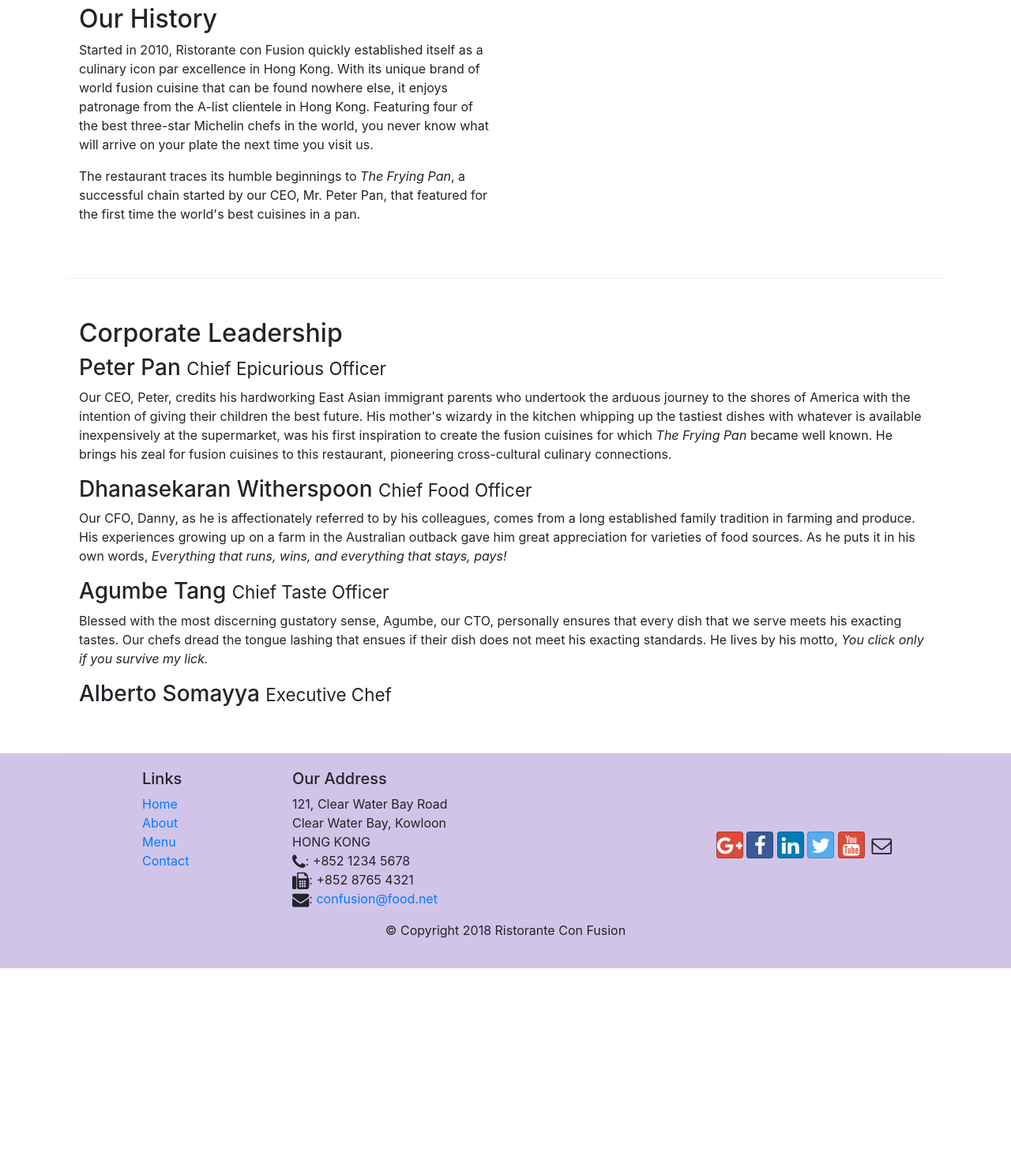
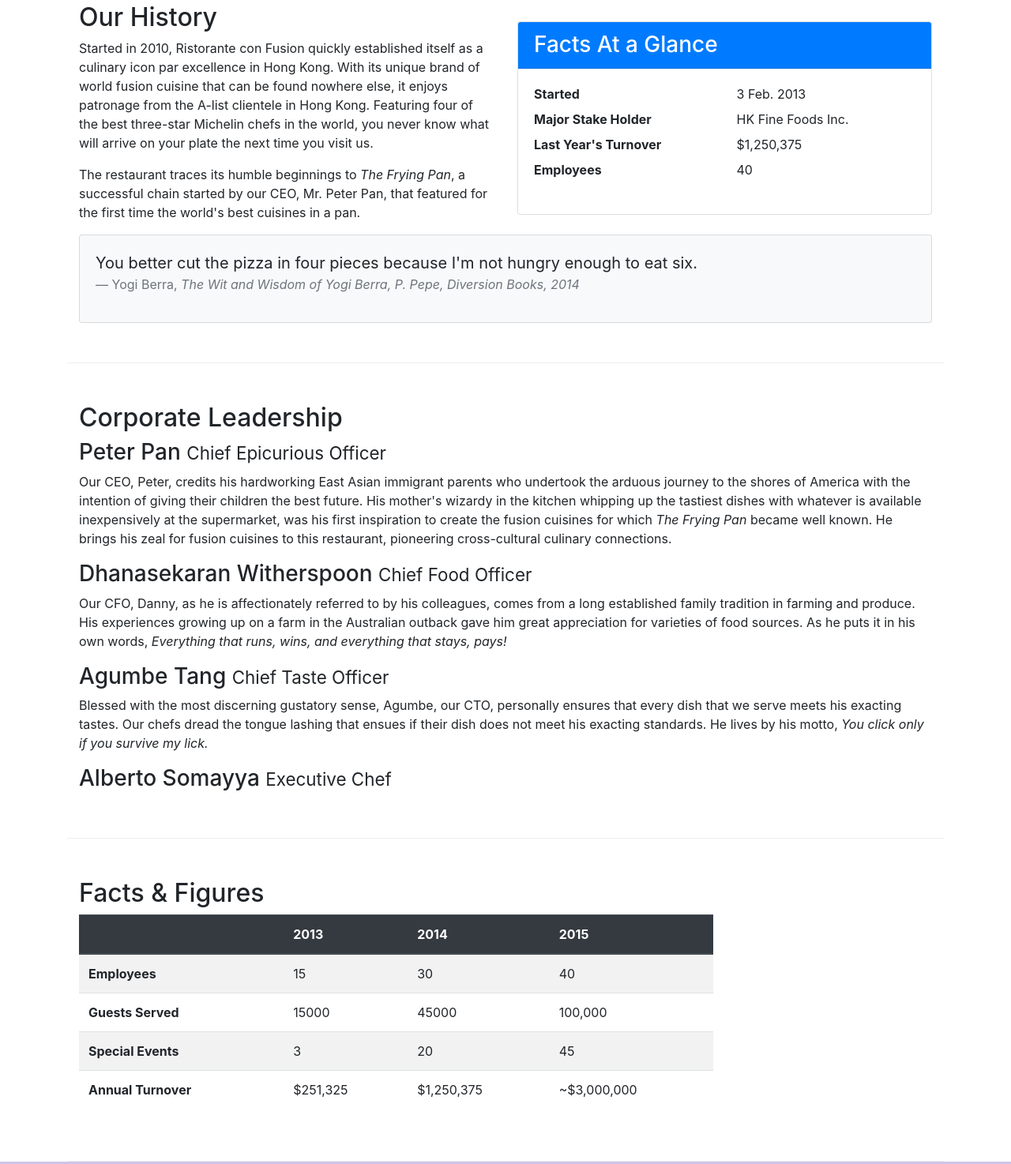
Before and after one commit to The-Reacher/conFusion, a website: page aboutus.html in a window 1280 px wide. Shown: the part 512-1986 px from the top of the page at 79% size. Before the commit the page ends 1738 px from the top, so only its background shows below. Drawn offline with nearby package versions, Linux system fonts and the light colour scheme.

Commit message:
Tables and cards

```diff
--- a/aboutus.html
+++ b/aboutus.html
@@ -59,15 +59,41 @@
     </div>
 
     <div class="row row-content align-items-center">
-        <div class="col-sm-6">
+        <div class="col-12 col-sm-6">
             <h2>Our History</h2>
             <p>Started in 2010, Ristorante con Fusion quickly established itself as a culinary icon par excellence in Hong Kong. With its unique brand of world fusion cuisine that can be found nowhere else, it enjoys patronage from the A-list clientele in Hong Kong.  Featuring four of the best three-star Michelin chefs in the world, you never know what will arrive on your plate the next time you visit us.</p>
             <p>The restaurant traces its humble beginnings to <em>The Frying Pan</em>, a successful chain started by our CEO, Mr. Peter Pan, that featured for the first time the world's best cuisines in a pan.</p>
         </div>
-        <div>
+        <div class="col-12 col-sm-6">
+            <div class="card">
+                <h3 class="card-header bg-primary text-white">Facts At a Glance</h3>
+                <div class="card-body">
+                    <dl class="row">
+                        <dt class="col-6">Started</dt>
+                        <dd class="col-6">3 Feb. 2013</dd>
+                        <dt class="col-6">Major Stake Holder</dt>
+                        <dd class="col-6">HK Fine Foods Inc.</dd>
+                        <dt class="col-6">Last Year's Turnover</dt>
+                        <dd class="col-6">$1,250,375</dd>
+                        <dt class="col-6">Employees</dt>
+                        <dd class="col-6">40</dd>
+                    </dl>
+                </div>
+            </div>
+        </div>
+        <div class="col-12">
+            <div class="card card-body bg-light">
+                <blockquote class="blockquote">
+                    <p class="mb-0">You better cut the pizza in four pieces because
+                        I'm not hungry enough to eat six.</p>
+                    <footer class="blockquote-footer">Yogi Berra,
+                        <cite title="Source Title">The Wit and Wisdom of Yogi Berra,
+                            P. Pepe, Diversion Books, 2014</cite>
+                    </footer>
+                </blockquote>
+            </div>
         </div>
     </div>
-
 
     <div class="row row-content">
         <div class="col-12">
@@ -81,6 +107,50 @@
             <h3>Alberto Somayya <small>Executive Chef</small></h3>
             <p class="d-none d-sm-blockœ">Award winning three-star Michelin chef with wide International experience having worked closely with whos-who in the culinary world, he specializes in creating mouthwatering Indo-Italian fusion experiences. He says, <em>Put together the cuisines from the two craziest cultures, and you get a winning hit! Amma Mia!</em></p>
         </div>
+    </div>
+    <div class="row row-content">
+        <div class="col-12 col-sm-9">
+           <h2>Facts &amp; Figures</h2>
+            <div class="table-responsive">
+                <table class="table table-striped">
+                    <thead class="thead-dark">
+                    <tr>
+                        <th>&nbsp;</th>
+                        <th>2013</th>
+                        <th>2014</th>
+                        <th>2015</th>
+                    </tr>
+                    </thead>
+                    <tbody>
+                    <tr>
+                        <th>Employees</th>
+                        <td>15</td>
+                        <td>30</td>
+                        <td>40</td>
+                    </tr>
+                    <tr>
+                        <th>Guests Served</th>
+                        <td>15000</td>
+                        <td>45000</td>
+                        <td>100,000</td>
+                    </tr>
+                    <tr>
+                        <th>Special Events</th>
+                        <td>3</td>
+                        <td>20</td>
+                        <td>45</td>
+                    </tr>
+                    <tr>
+                        <th>Annual Turnover</th>
+                        <td>$251,325</td>
+                        <td>$1,250,375</td>
+                        <td>~$3,000,000</td>
+                    </tr>
+                    </tbody>
+                </table>
+            </div>
+        </div>
+        <div class="col-12 col-sm-3"></div>
     </div>
 
 </div>
```
Also changed, not shown: contactus.html (+4 -2 lines), css/styles.css (line endings or trailing spaces).
